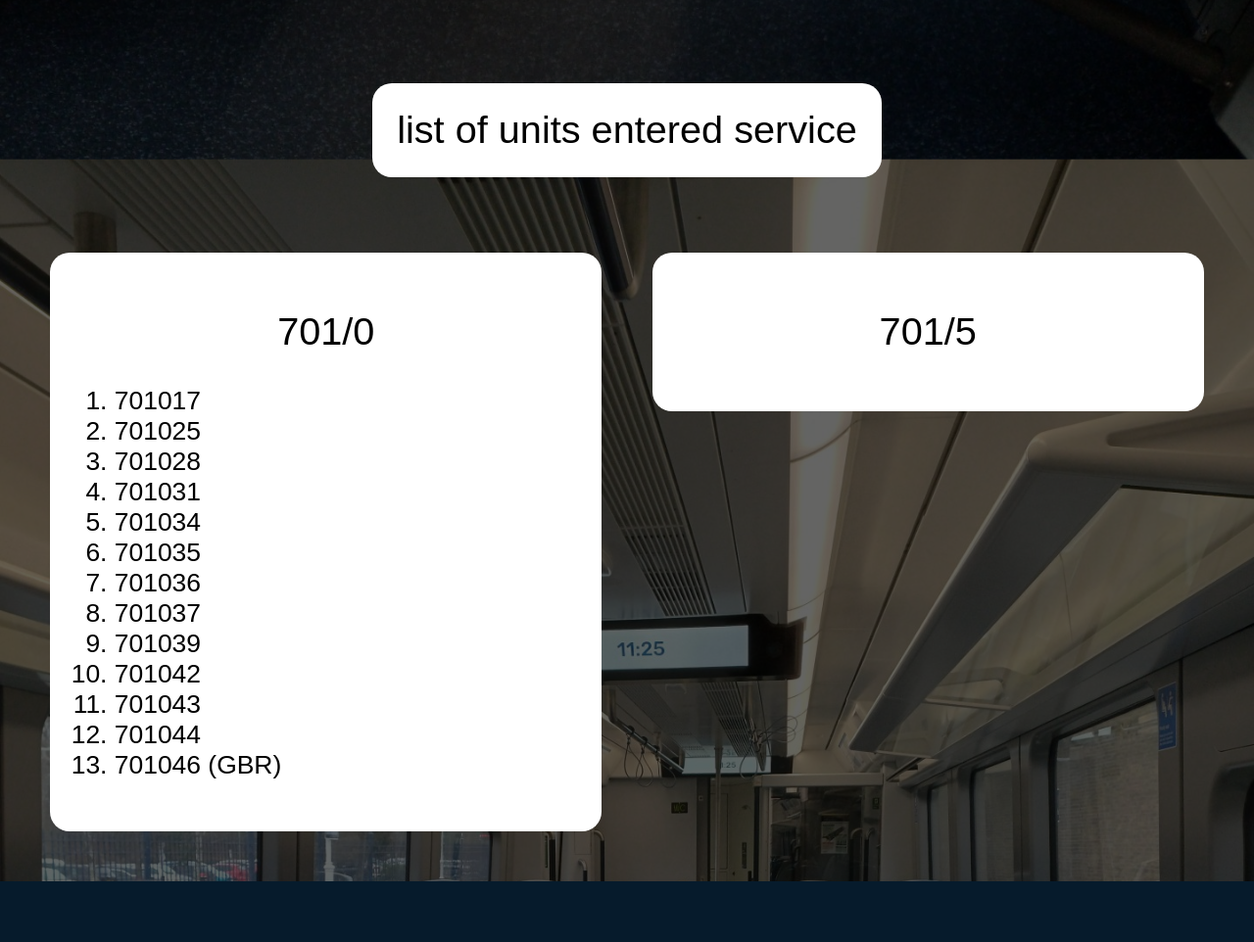
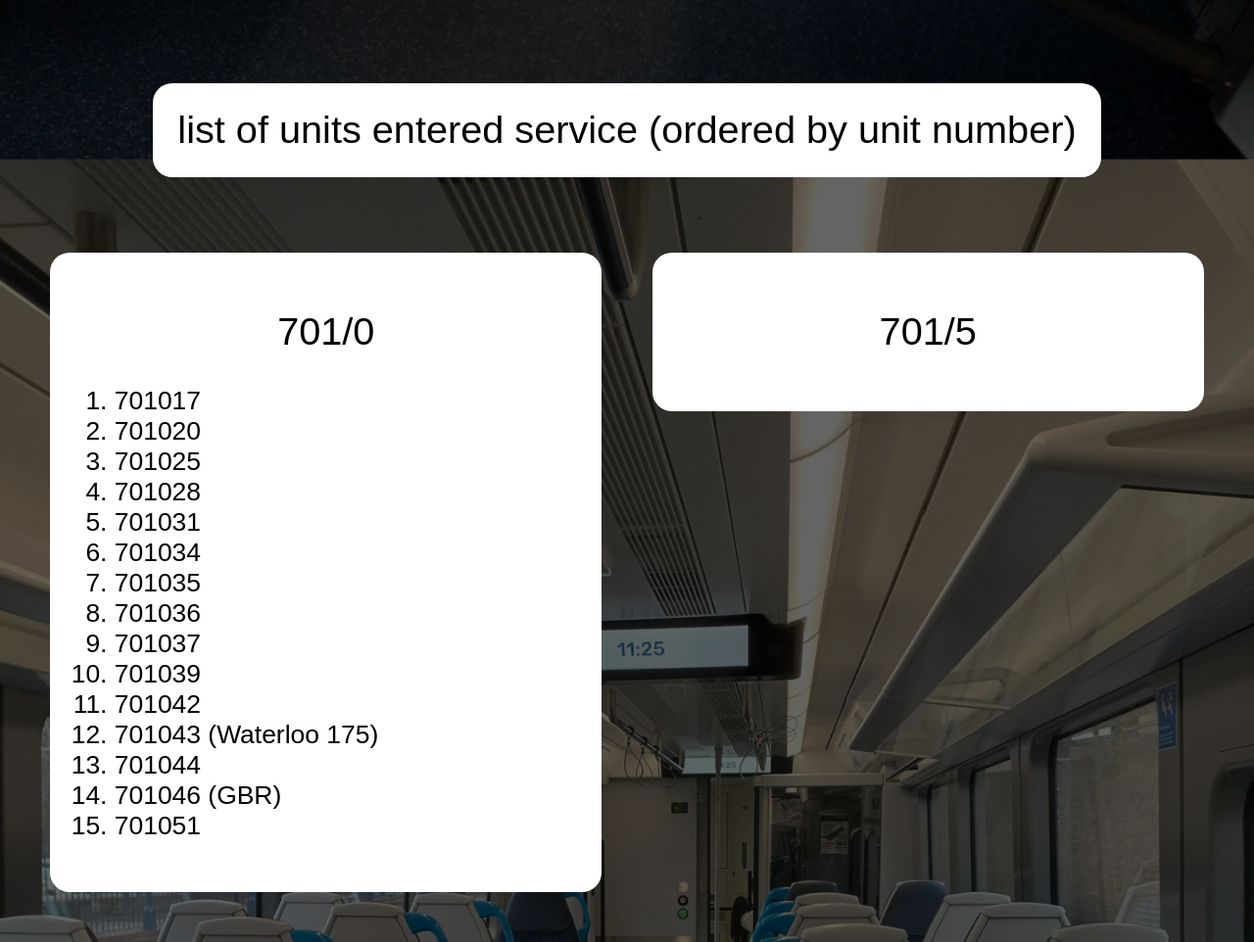
Before and after one commit to ic1149/701_count, a plain HTML site: page index.html in a window 1280 px wide. Shown: the part 1544-2506 px from the top of the page at 98% size. Drawn offline with Linux system fonts and the light colour scheme.

Commit message:
051, 020

```diff
--- a/index.html
+++ b/index.html
@@ -64,7 +64,7 @@
   <br><br>
 
   <center>
-    <h2 class="subtitle">list of units entered service</h2>
+    <h2 class="subtitle">list of units entered service (ordered by unit number)</h2>
   </center>
   <div class="flex-parent-element">
     <div class="flex-child-element">
@@ -74,6 +74,7 @@
       </center>
       <ol id="ten">
         <li>701017</li>
+        <li>701020</li>
         <li>701025</li>
         <li>701028</li>
         <li>701031</li>
@@ -83,9 +84,10 @@
         <li>701037</li>
         <li>701039</li>
         <li>701042</li>
-        <li>701043</li>
+        <li>701043 (Waterloo 175)</li>
         <li>701044</li>
         <li>701046 (GBR)</li>
+        <li>701051</li>
       </ol>
 
     </div>
```
